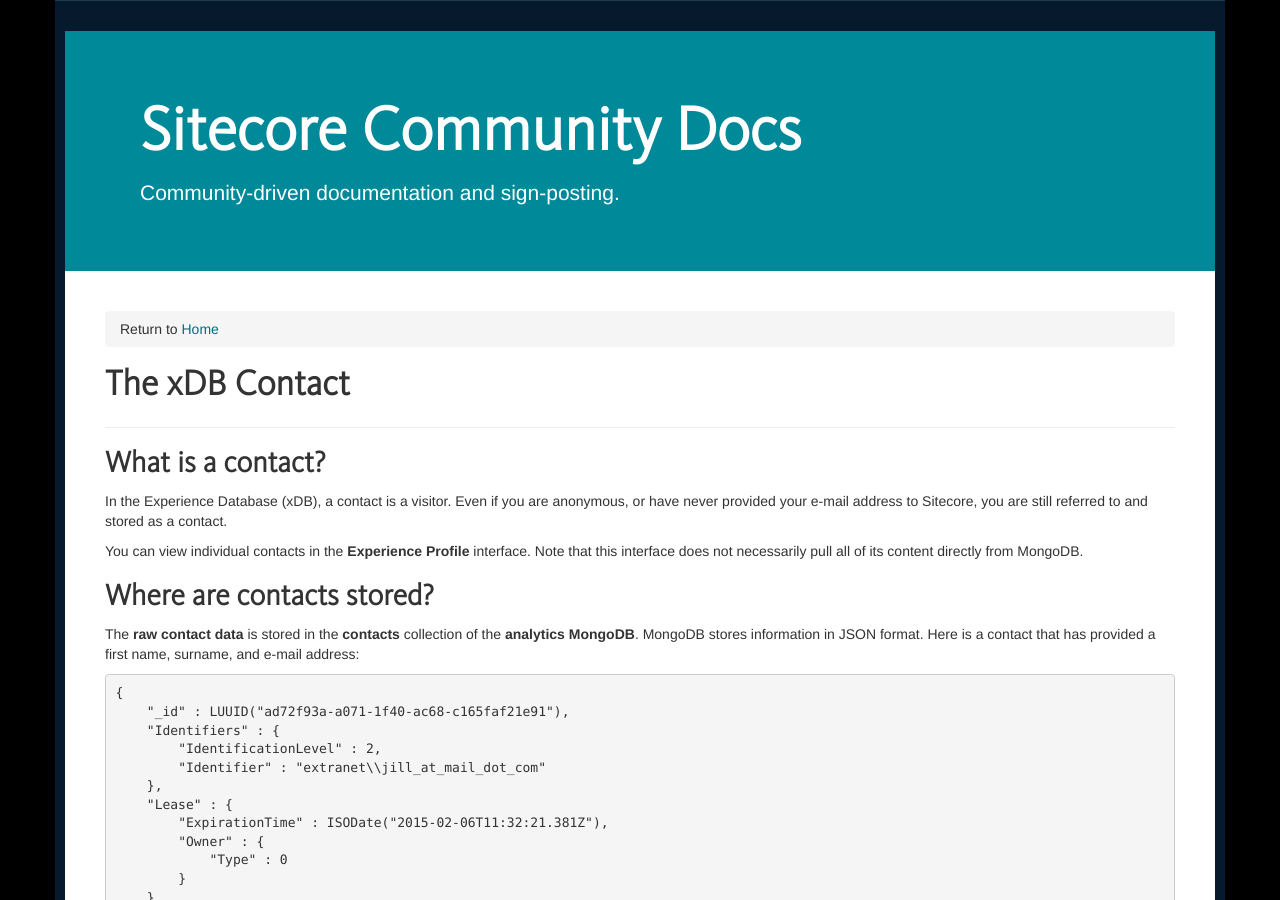
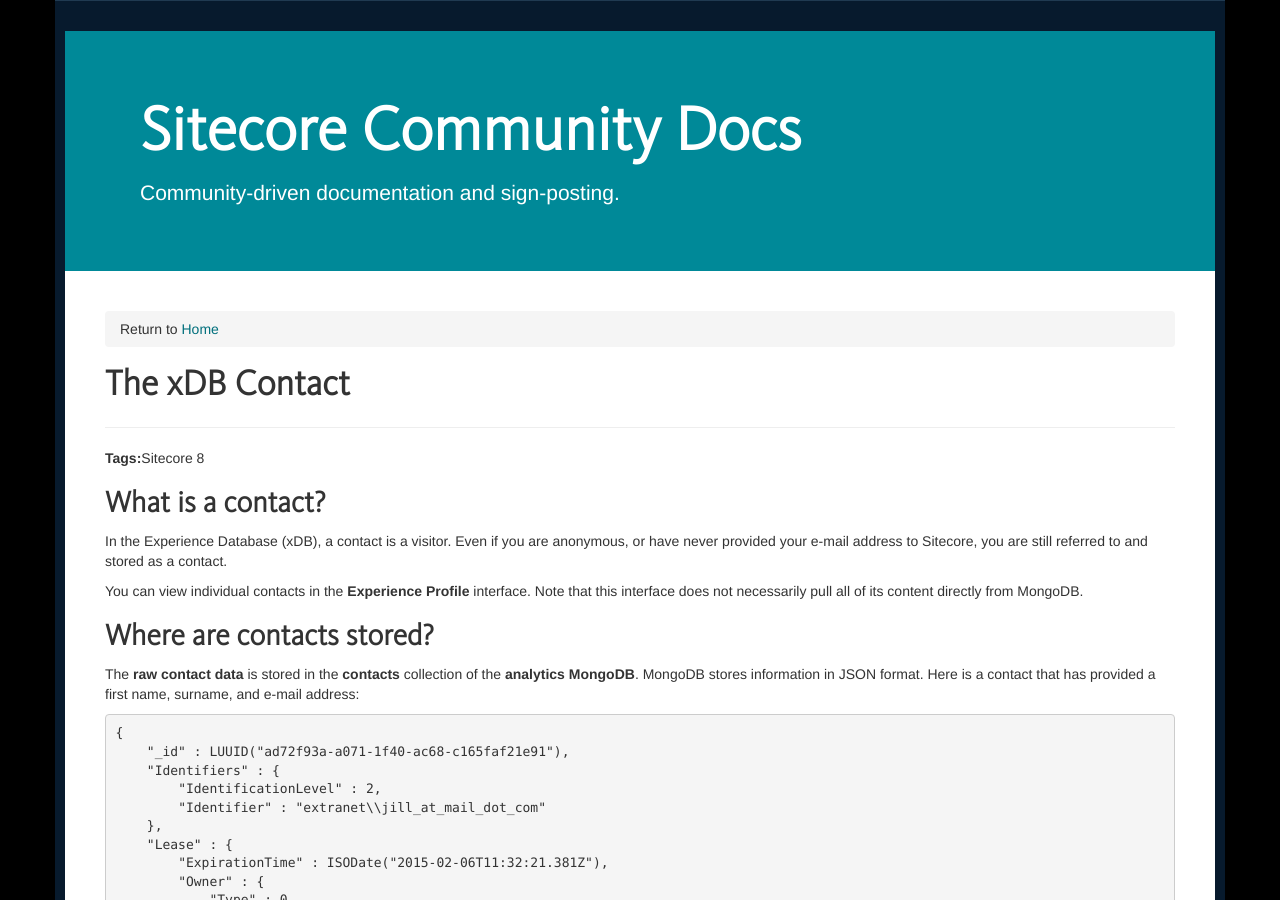
Before and after one commit to Sitecore-Community/docs, a Jekyll site: the page built from documentation/xDB/The xDB Contact/index.md, in a window 1280 px wide and 900 px high. Built offline with Jekyll 4.4.1, drawn with Linux system fonts in a browser that asks for light colours; nearby versions of some CDN libraries.

Commit message:
Update index.md

```diff
--- a/documentation/xDB/The xDB Contact/index.md
+++ b/documentation/xDB/The xDB Contact/index.md
@@ -2,6 +2,8 @@
 layout: default
 title: The xDB Contact
 ---
+
+<p><strong>Tags:</strong><span class="">Sitecore 8</span></p>
 
 ## What is a contact?
 In the Experience Database (xDB), a contact is a visitor. Even if you are anonymous, or have never provided your e-mail address to Sitecore, you are still referred to and stored as a contact.
```
